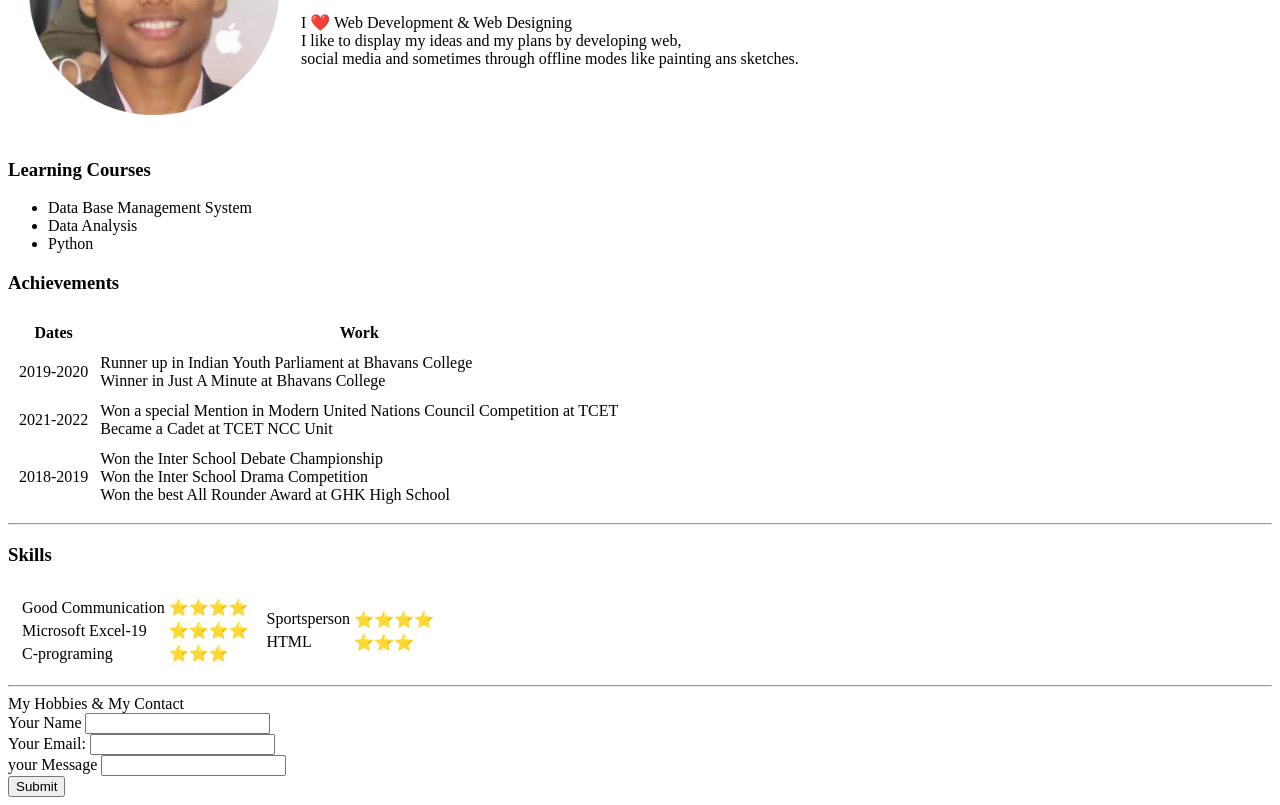
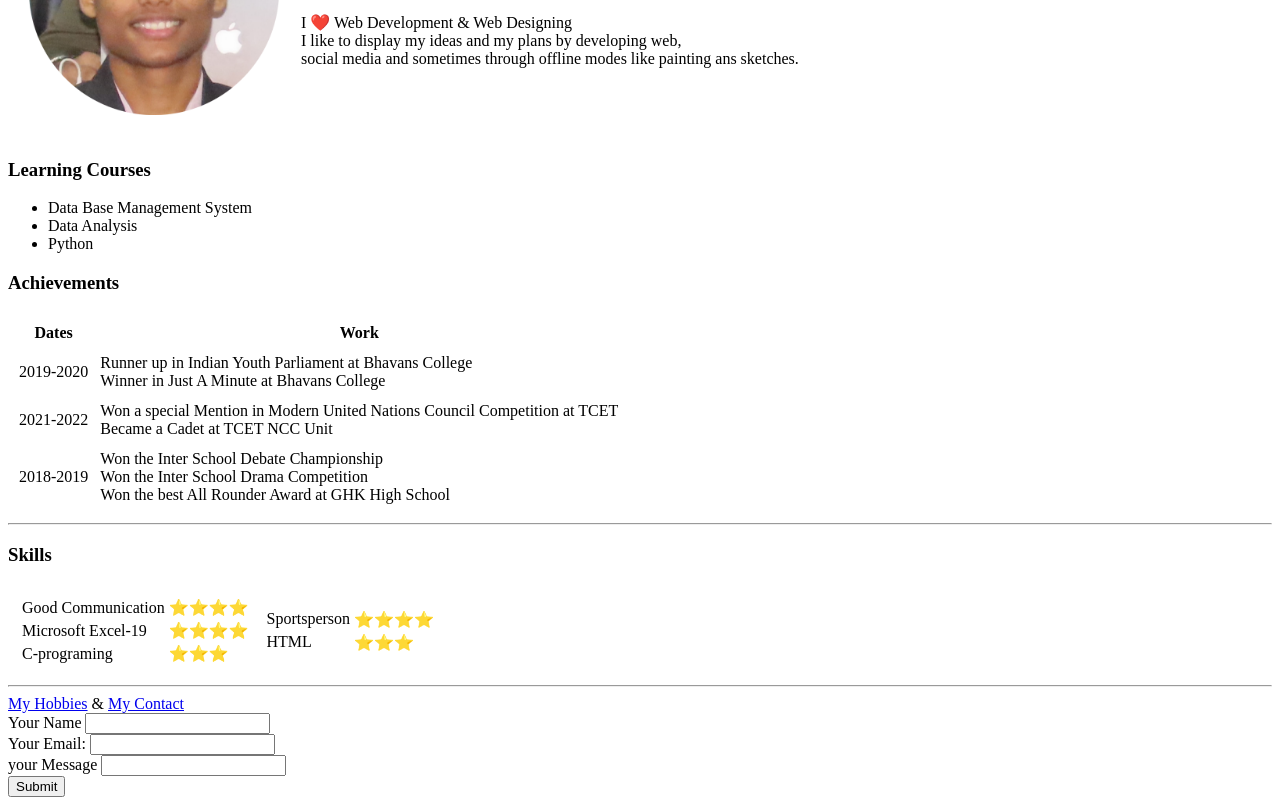
Before and after one commit to NityanandMishra/Final-CV, a plain HTML site: page index.html in a window 1280 px wide. Shown: the part 164-969 px from the top of the page. Drawn offline with Linux system fonts and the light colour scheme.

Commit message:
version-4

```diff
--- a/index.html
+++ b/index.html
@@ -100,7 +100,7 @@
       </tr>
     </table>
 <hr>
-  <a href="hobbies.html"></a> My Hobbies & My Contact<a href="contact.html"></a>
+  <a href="hobbies.html">My Hobbies</a> & <a href="contact.html">My Contact</a>
   <form action="mailto:mishraganes@gmail.com" method="post" enctype="text/plain">
     <label>Your Name</label>
     <input type="text" name="YourName" value=""/> <br>
```
